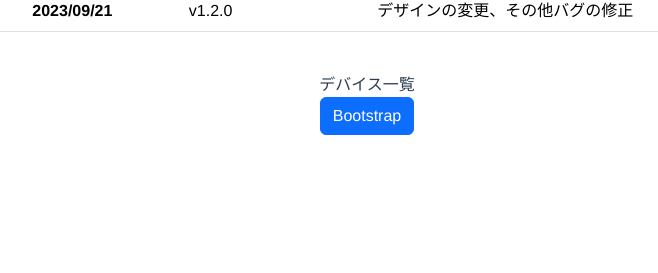
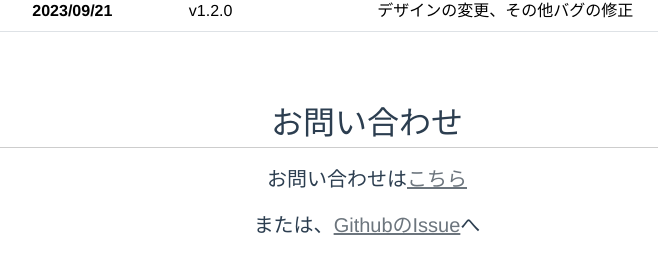
Before and after one commit to RikitoNoto/silkroad.github.io, a Vue app: page / in a window 1280 px wide. Shown: the part 1181-1454 px from the top of the page, without its empty margins (273-931 px from the left). Before the commit the page ends 1316 px from the top, so only its background shows below. Built offline with nearby package versions, Linux system fonts and the light colour scheme.

Commit message:
create contact

```diff
--- a/src/App.vue
+++ b/src/App.vue
@@ -4,20 +4,19 @@
     <b-nav class="header__nav">
       <a class="header__nav__item" href="#downloads">ダウンロード</a>
       <a class="header__nav__item" href="#news">News</a>
-      <a class="header__nav__item" href="#">お問い合わせ</a>
+      <a class="header__nav__item" href="#contact">お問い合わせ</a>
     </b-nav>
   </header>
   <div class="main">
     <TopSection></TopSection>
     <Downloads></Downloads>
     <News></News>
-    <Devices></Devices>
+    <Contact></Contact>
   </div>
-  <button type="button" class="btn btn-primary">Bootstrap</button>
 </template>
 
 <script>
-import Devices from './components/templates/Devices.vue'
+import Contact from './components/templates/Contact.vue'
 import Downloads from './components/templates/Downloads.vue'
 import TopSection from './components/templates/TopSection.vue'
 import News from './components/templates/News.vue'
@@ -26,7 +25,7 @@ export default {
   name: 'App',
   components: {
     TopSection,
-    Devices,
+    Contact,
     Downloads,
     News,
   }
--- /dev/null
+++ b/src/components/templates/Contact.vue
@@ -0,0 +1,31 @@
+<template>
+  <div class="contact">
+    <p id="contact" class="fs-2 contact__title">お問い合わせ</p>
+
+    <p class="fs-5">
+      お問い合わせは<a class="link-secondary" href="mailto:silkroad.transport.app@gmail.com">こちら</a>
+    </p>
+
+    <p class="fs-5">
+      または、<a class="link-secondary" href="https://github.com/RikitoNoto/silkroad/issues">GithubのIssue</a>へ
+    </p>
+  </div>
+</template>
+
+<script>
+export default {
+  name: 'Contact',
+  props: {
+  }
+}
+</script>
+
+<style lang="scss">
+.contact {
+  padding: 2% 5%;
+
+  &__title {
+    border-bottom: 1px solid rgb(90,90,90,0.3);
+  }
+}
+</style>
--- a/src/components/templates/Devices.vue
+++ /dev/null
@@ -1,16 +0,0 @@
-<template>
-  <div>
-    デバイス一覧
-  </div>
-</template>
-
-<script>
-export default {
-  name: 'Devices',
-  props: {
-  }
-}
-</script>
-
-<style scoped>
-</style>
```
